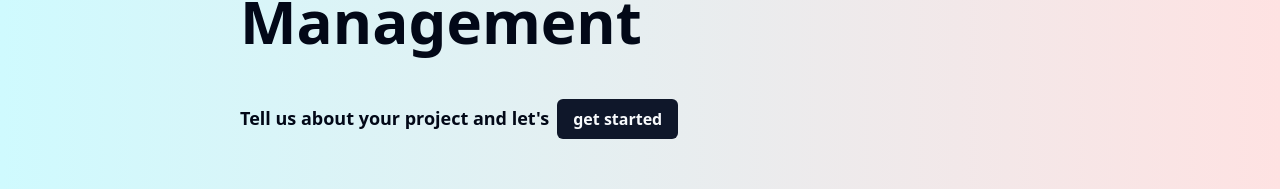
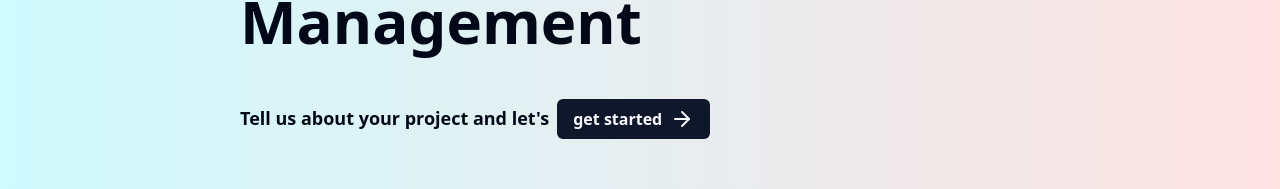
Before and after one commit to patrickchin/haru2-vercel, a Next.js app: page / in a window 1280 px wide. Shown: the part 342-531 px from the top of the page. Built offline with nearby package versions, Linux system fonts and the light colour scheme; no server answers.

Commit message:
add a little arrow

```diff
--- a/app/page.tsx
+++ b/app/page.tsx
@@ -1,6 +1,7 @@
 import Link from 'next/link';
 import { SimpleLayout } from '@/components/layout';
 import { Button } from '@/components/ui/button';
+import { ArrowRightIcon } from 'lucide-react';
 
 export default function Page() {
   return (
@@ -11,7 +12,7 @@ export default function Page() {
           {"Tell us about your project and let's"}
           <Button asChild className='w-fit ml-2 font-bold text-base'>
             <Link href="/new-project">
-              get started
+              get started <ArrowRightIcon className='ml-2' />
             </Link>
           </Button>
         </p>
```
